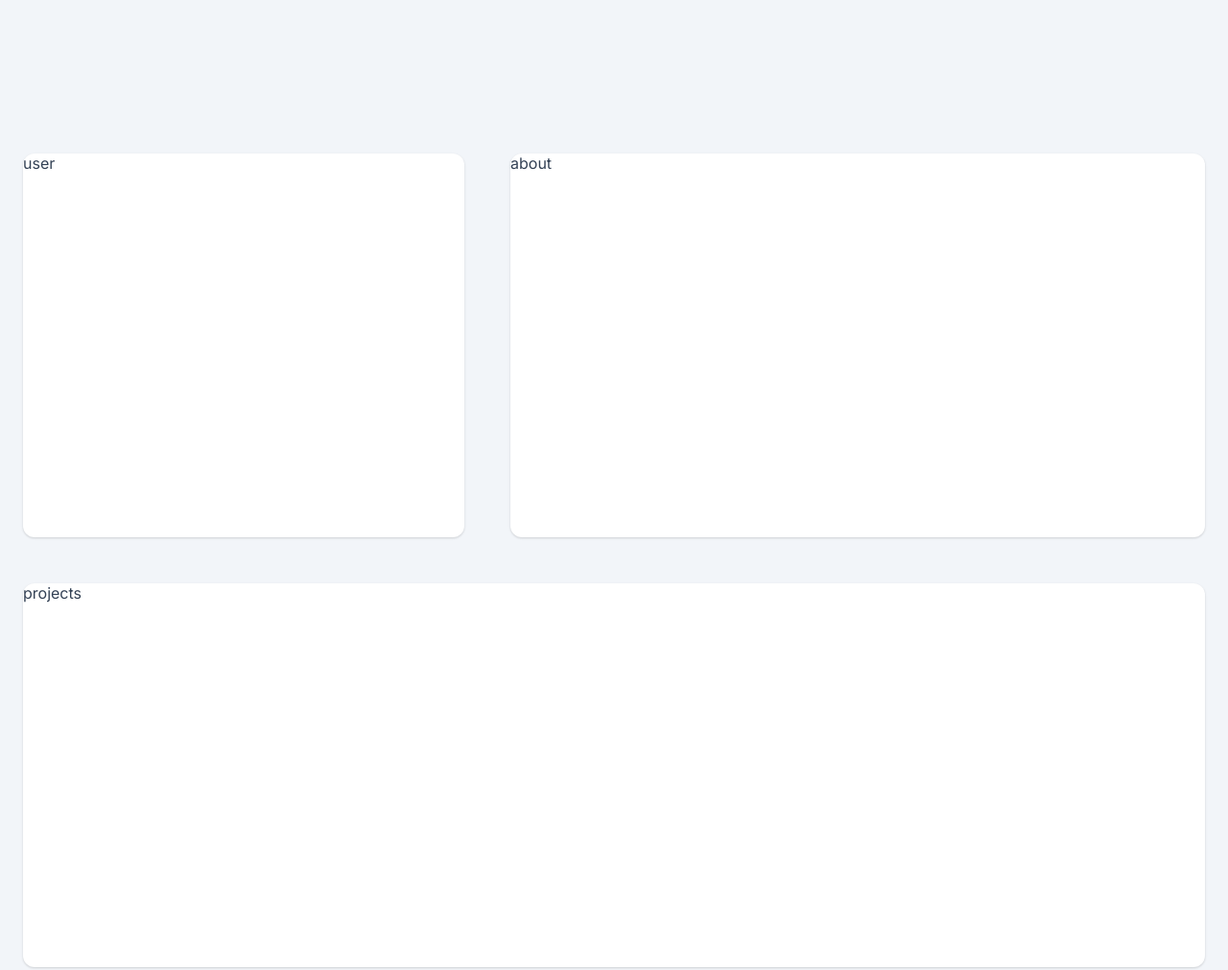
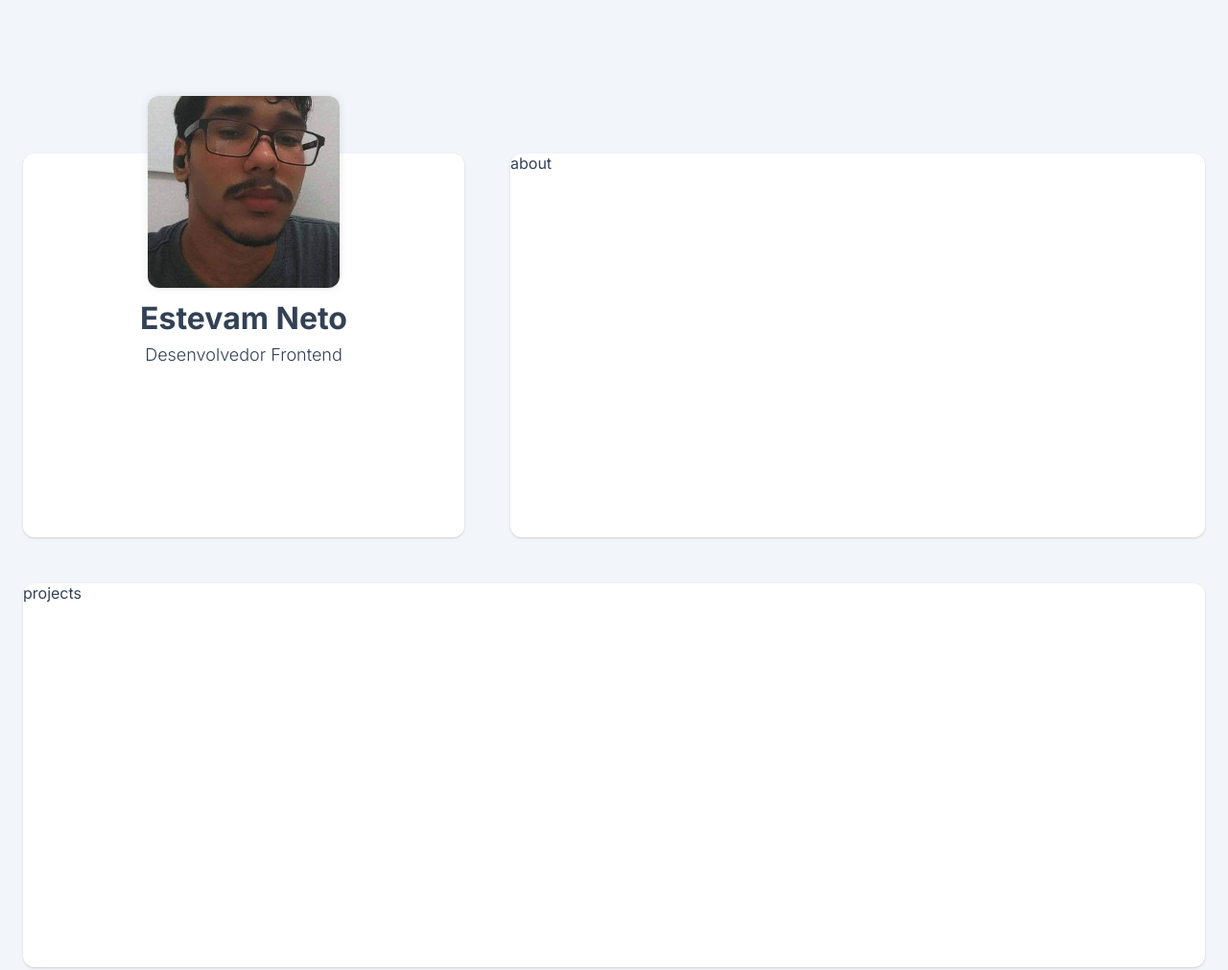
Before and after one commit to estevamnetof/portfolio-modelo, a plain HTML site: page index.html in a window 1280 px wide. Shown: the whole page at 96% size. Drawn offline with Linux system fonts and the light colour scheme.

Commit message:
🛠 adicionando informações a seção do usuário

```diff
--- a/index.html
+++ b/index.html
@@ -11,7 +11,15 @@
 <body>
     <div class="app">
 
-        <section class="card">user</section>
+        <section class="card user">
+            <picture>
+                <img src="assets/perfil-estevam.jpg">
+            </picture>
+            <div class="user__content">
+                <h1>Estevam Neto</h1>
+                <p>Desenvolvedor Frontend</p>
+            </div>
+        </section>
 
         <section class="card">about</section>
 
--- a/styles/global.css
+++ b/styles/global.css
@@ -1,3 +1,5 @@
+@import url('/styles/user.css');
+
 * {
     margin: 0;
     padding: 0;
--- /dev/null
+++ b/styles/user.css
@@ -0,0 +1,43 @@
+.user {
+    padding: 0 40px 40px;
+
+    display: flex;
+    flex-direction: column;
+    justify-content: center;
+    align-items: center;
+    row-gap: 12px;
+}
+
+.user picture {
+    width: 200px;
+    height: 200px;
+
+    border-radius: 12px;
+    box-shadow: var(--shadow-image);
+
+    margin-top: -200px;
+}
+
+.user picture img {
+    width: 100%;
+    height: 100%;
+    object-fit: cover;
+
+    border-radius: 12px;
+}
+
+.user__content {
+    display: flex;
+    flex-direction: column;
+    align-items: center;
+    row-gap: 8px;
+}
+
+.user__content h1 {
+    font-size: 32px;
+}
+
+.user__content p {
+    font-size: 18px;
+    font-weight: 300;
+}
```
Also changed, not shown: assets/perfil-estevam.jpg (added).
